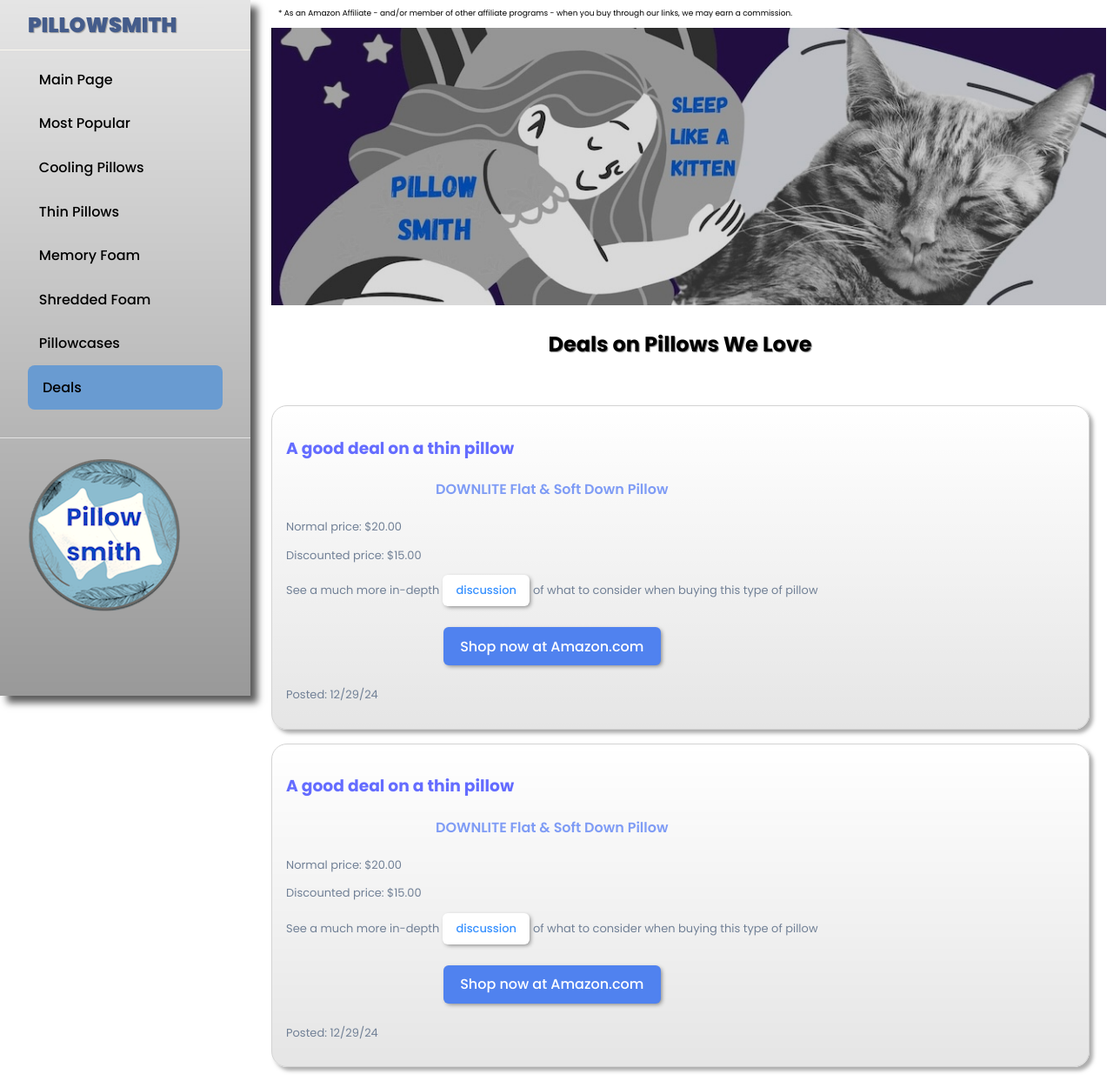
After one commit to jstern718/flaskPillow3, a Flask app: page /deals in a window 1280 px wide. The commit adds this page. Shown: the whole page at 87% size. Run offline with Flask 3, Linux system fonts and the light colour scheme.

Commit message:
working on blog post formatting and page

```diff
--- a/app.py
+++ b/app.py
@@ -12,6 +12,7 @@ from lists.coolingList import coolingList
 from lists.memoryFoamList import memoryFoamList
 from lists.shreddedFoamList import shreddedFoamList
 from lists.pillowcaseList import pillowcaseList
+from lists.dealsList import dealsList
 
 from text.mostPopularText import mostPopularText
 from text.thinText import thinText
@@ -19,6 +20,8 @@ from text.coolingText import coolingText
 from text.memoryFoamText import memoryFoamText
 from text.shreddedFoamText import shreddedFoamText
 from text.pillowcaseText import pillowcaseText
+from text.dealsText import dealsText
+
 
 
 @app.route("/")
@@ -37,7 +40,8 @@ def most_popular():
                             pillowList = mostPopularList,
                             pageText = mostPopularText,
                             pageTitle="The Most Popular Pillows",
-                            pageDescription="Find out what pillows other people like the best.")
+                            pageDescription="Find out what pillows other people like the best.",
+                            type="pillow")
 
 
 
@@ -49,7 +53,8 @@ def cooling():
                             pageText = coolingText,
                             pageTitle="The Best Cooling Pillows",
                             pageDescription="The best pillows for people who sleep hot.",
-                            chartImage = "static/assets/cooling-chart.png")
+                            chartImage = "static/assets/cooling-chart.png",
+                            type="pillow")
 
 
 @app.route("/thin")
@@ -59,8 +64,8 @@ def thin():
                             pillowList = thinList,
                             pageText = thinText,
                             pageTitle="The Best Thin Pillows",
-                            pageDescription="The best low profile pillows for people who sleep on their stomach."
-                          )
+                            pageDescription="The best low profile pillows for people who sleep on their stomach.",
+                            type="pillow")
 
 
 @app.route("/memory-foam")
@@ -70,7 +75,8 @@ def memory_foam():
                             pillowList = memoryFoamList,
                             pageText = memoryFoamText,
                             pageTitle="The Best Memory Foam Pillows",
-                            pageDescription="The best pillows for people who like a warm cushiony feel.")
+                            pageDescription="The best pillows for people who like a warm cushiony feel.",
+                            type="pillow")
 
 
 @app.route("/shredded-foam")
@@ -80,7 +86,8 @@ def shredded_foam():
                             pillowList = shreddedFoamList,
                             pageText = shreddedFoamText,
                             pageTitle="The Best Shredded Foam Pillows",
-                            pageDescription="The best pillows for people who want memory foam without the warmth.")
+                            pageDescription="The best pillows for people who want memory foam without the warmth.",
+                            type="pillow")
 
 
 @app.route("/pillowcases")
@@ -90,7 +97,19 @@ def pillowcases():
                             pillowList = pillowcaseList,
                             pageText = pillowcaseText,
                             pageTitle="The Best Pillowcases",
-                            pageDescription="The best pillowcases for every type of pillow.")
+                            pageDescription="The best pillowcases for every type of pillow.",
+                            type="pillow")
+
+
+@app.route("/deals")
+def deals():
+
+    return render_template('page_template.html',
+                            pillowList = dealsList,
+                            pageText = dealsText,
+                            pageTitle="Deals on Pillows We Love",
+                            pageDescription="The best deals available now.",
+                            type="post")
 
 
 @app.route("/mobile-nav")
--- /dev/null
+++ b/lists/dealsList.py
@@ -0,0 +1,16 @@
+dealsList = [
+    {"date": "12/29/24",
+    "intro": "A good deal on a thin pillow",
+    "title": "DOWNLITE Flat & Soft Down Pillow",
+    "normalprice": "$20.00",
+    "dealprice": "$15.00",
+    "see": "/thin",
+    "link": "https://amzn.to/4elSMj5"},
+    {"date": "12/29/24",
+    "intro": "A good deal on a thin pillow",
+    "title": "DOWNLITE Flat & Soft Down Pillow",
+    "normalprice": "$20.00",
+    "dealprice": "$15.00",
+    "see": "/thin",
+    "link": "https://amzn.to/4elSMj5"},
+]
--- a/templates/accordion.html
+++ b/templates/accordion.html
@@ -1,4 +1,7 @@
 <div class="open-accordion" >
+    {% if pageText[0] %}
+        <div class="accordion-holder">
+            <h3 class="accordion-title">Some Helpful Info:</h3>
             <ul className="open-ul">
                 <li class="closedLi">{{ pageText[0] }}</li>
                 <li class="openLi closed">{{ pageText[1] }}</li>
@@ -14,3 +17,5 @@
                 </button>
             </div >
         </div>
+    {% endif %}
+</div>
--- /dev/null
+++ b/templates/deal_post.html
@@ -0,0 +1,23 @@
+
+<div class="pillow-list-item">
+    <a href="{{ pillow.link }}" class="card-div">
+
+        <div>
+            <h3>{{ pillow.intro }}</h3>
+            <h4 class="pillow-intro">{{pillow.title}}</h4>
+            <p class="pillow-text">Normal price: {{ pillow.normalprice }}</p>
+            <p class="pillow-text">Discounted price: {{ pillow.dealprice }}</p>
+            <p class="pillow-text">See a much more in-depth
+                <button type="button" href={{ pillow.see }}> discussion</button>
+                of what to consider when buying this type of pillow</
+            </p>
+            <div>
+                </p>
+                <div class="pillow-button-div">
+                        <button href="{{ pillow.link }}" class="pillow-button">Shop now at Amazon.com</button>
+                </div>
+                <p class="pillow-text">Posted: {{ pillow.date }}</p>
+            </div>
+        </div>
+    </a>
+    </div>
--- a/templates/mobile_nav.html
+++ b/templates/mobile_nav.html
@@ -32,7 +32,8 @@
                 {"name":"Thin Pillows","link": "/thin"},
                 {"name":"Memory Foam","link": "/memory-foam"},
                 {"name":"Shredded Foam","link": "/shredded-foam"},
-                {"name":"Pillowcases","link": "/pillowcases"}
+                {"name":"Pillowcases","link": "/pillowcases"},
+                {"name":"Deals","link": "/deals"}
                 ) %}
             {% if nav %}
                 <ul class="mobile-nav-list">
--- a/templates/page_template.html
+++ b/templates/page_template.html
@@ -37,14 +37,12 @@
             <div class="desktop-article moveOver">
                 <div class="accordion-space">
                     <h2 class="page-title">{{pageTitle}}</h2>
-                    <div class="accordion-holder">
-                        <h3 class="accordion-title">Some Helpful Info:</h3>
                     {% include 'accordion.html' with context %}
-                    </div>
                     {% if chartImage %}
                         <img src="{{ chartImage }}" width="100%" alt="Chart showing you what pillows are best for you to buy" />
                     {% endif %}
                 </div>
+                {% if type == "pillow" %}
                     <ul class="pillow-list">
                         {% for pillow in pillowList %}
                             <li class="pillow-item">
@@ -53,6 +51,16 @@
                             </li>
                         {% endfor %}
                     </ul>
+                {% endif %}
+                {% if type == "post" %}
+                    <ul class="pillow-list">
+                        {% for pillow in pillowList %}
+                                <li class="pillow-item">
+                                    {% include 'deal_post.html' %}
+                                </li>
+                        {% endfor %}
+                    </ul>
+                {% endif %}
             </div>
             <div class="mobile-article">
                 <div class="accordion-space">
@@ -65,6 +73,7 @@
                         <img src="{{ chartImage }}" width="100%" alt="Chart showing you what pillows are best for you to buy" class="chart-image" />
                     {% endif %}
                 </div>
+                {% if type == "pillow" %}
                     <ul class="pillow-list">
                         {% for pillow in pillowList %}
                                 <li class="pillow-item">
@@ -73,6 +82,16 @@
                                 </li>
                         {% endfor %}
                     </ul>
+                {% endif %}
+                {% if type == "post" %}
+                    <ul class="pillow-list">
+                        {% for post in dealList %}
+                                <li class="pillow-item">
+                                    {% include 'deal_post.html' %}
+                                </li>
+                        {% endfor %}
+                    </ul>
+                {% endif %}
             </div>
         </article>
     </div>
--- a/templates/sidebar.html
+++ b/templates/sidebar.html
@@ -7,13 +7,14 @@
         <div>
             <nav>
                 {% set nav = (
-                    {"name":"Main Page","link": "/", "alt_link": "/main"},
-                    {"name":"Most Popular","link": "/most-popular", "alt_link":"/most_popular"},
-                    {"name":"Cooling Pillows","link": "/cooling", "alt_link": "/cooling"},
-                    {"name":"Thin Pillows","link": "/thin", "alt_link":"/thin"},
-                    {"name":"Memory Foam","link": "/memory-foam", "alt_link": "/memory_foam"},
-                    {"name":"Shredded Foam","link": "/shredded-foam", "alt_link": "/shredded_foam"},
-                    {"name":"Pillowcases","link": "/pillowcases", "alt_link": "/pillowcases"}
+                    {"name":"Main Page", "link": "/", "alt_link": "/main"},
+                    {"name":"Most Popular", "link": "/most-popular", "alt_link":"/most_popular"},
+                    {"name":"Cooling Pillows", "link": "/cooling", "alt_link": "/cooling"},
+                    {"name":"Thin Pillows", "link": "/thin", "alt_link":"/thin"},
+                    {"name":"Memory Foam", "link": "/memory-foam", "alt_link": "/memory_foam"},
+                    {"name":"Shredded Foam", "link": "/shredded-foam", "alt_link": "/shredded_foam"},
+                    {"name":"Pillowcases","link": "/pillowcases", "alt_link": "/pillowcases"},
+                    {"name":"Deals", "link": "/deals", "alt_link": "/deals"},
                     ) %}
                 {% if nav %}
                     <ul>
```
Also changed, not shown: text/dealsText.py (added, +11 -0 lines), todo.txt (+26 -4 lines). Lines whose indentation alone changed are shown as unchanged.
